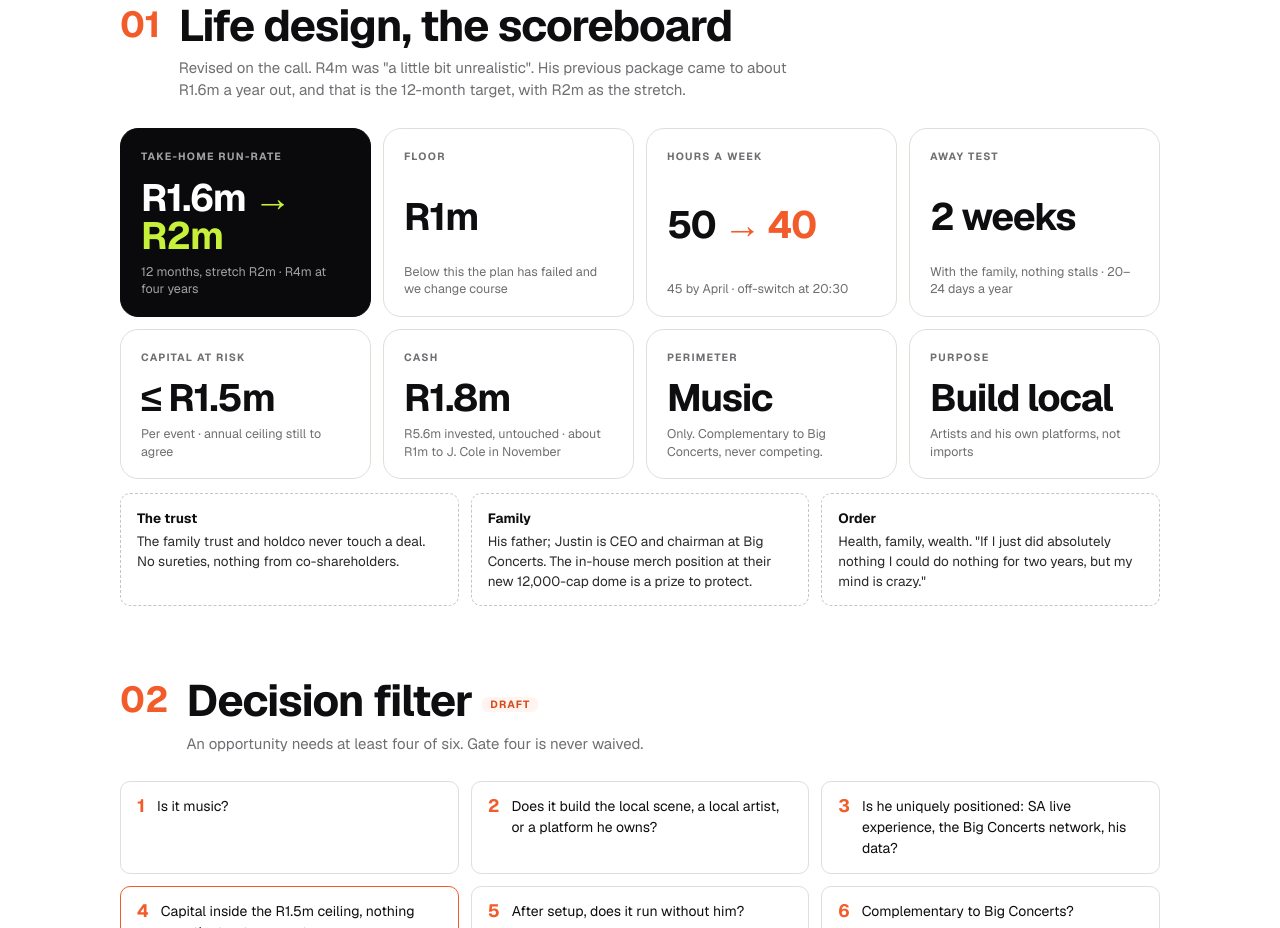
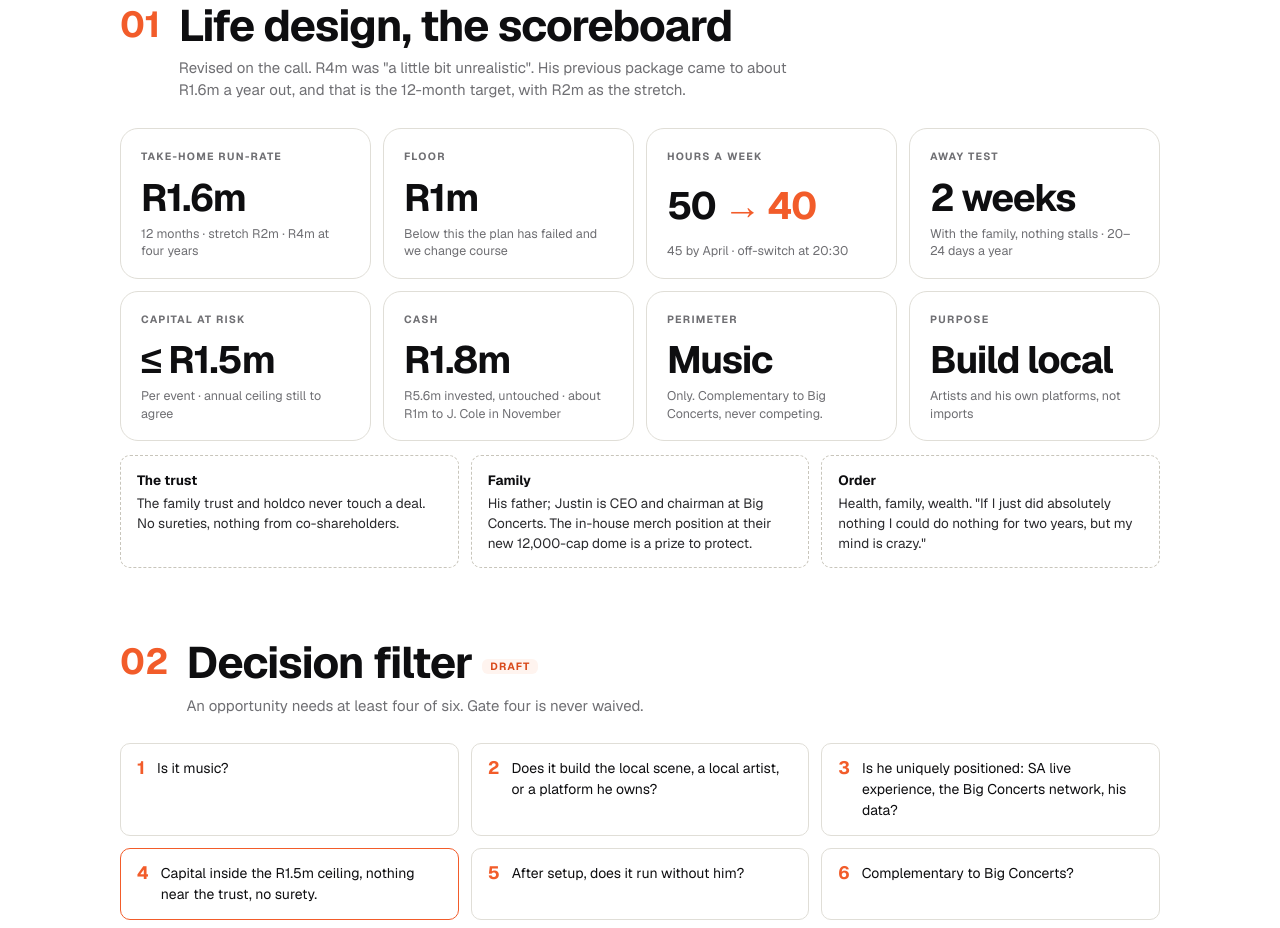
Before and after one commit to getluckyjo/musicrepublik, a plain HTML site: page site/index.html in a window 1280 px wide. Shown: the part 1317-2245 px from the top of the page. Drawn offline with nearby package versions, Linux system fonts and the light colour scheme.

Commit message:
Site: take-home tile in brand colours, R1.6m only
Co-Authored-By: Claude Fable 5.1 <noreply@anthropic.com>
Claude-Session: https://claude.ai/code/session_01TrifsUWUput6c6DLCeSLtg

```diff
--- a/site/index.html
+++ b/site/index.html
@@ -72,9 +72,6 @@ section{padding:64px 0 8px}
 .tile .v{font-size:clamp(28px,3vw,38px);font-weight:700;letter-spacing:-.03em;line-height:1;margin:14px 0 8px}
 .tile .v i{font-style:normal;color:var(--red)}
 .tile .s{font-size:12.5px;color:var(--muted);line-height:1.4}
-.tile.hi{background:var(--night);color:#fff;border-color:var(--night)}
-.tile.hi .l,.tile.hi .s{color:rgba(255,255,255,.62)}
-.tile.hi .v i{color:var(--lime)}
 .nonneg{margin-top:14px;display:grid;grid-template-columns:repeat(3,1fr);gap:12px}
 .nonneg div{font-size:13.5px;color:var(--ink-soft);padding:14px 16px;border:1px dashed var(--rule-strong);border-radius:var(--radius-sm)}
 .nonneg b{display:block;color:var(--ink);margin-bottom:2px}
@@ -219,7 +216,7 @@ footer{margin-top:72px;border-top:1px solid var(--rule);padding:22px 0 40px;font
 <section id="life"><div class="wrap">
   <div class="sh"><div class="n">01</div><div><h2>Life design, the scoreboard</h2><p>Revised on the call. R4m was "a little bit unrealistic". His previous package came to about R1.6m a year out, and that is the 12-month target, with R2m as the stretch.</p></div></div>
   <div class="tiles">
-    <div class="tile hi"><div class="l">Take-home run-rate</div><div class="v">R1.6m <i>→ R2m</i></div><div class="s">12 months, stretch R2m · R4m at four years</div></div>
+    <div class="tile"><div class="l">Take-home run-rate</div><div class="v">R1.6m</div><div class="s">12 months · stretch R2m · R4m at four years</div></div>
     <div class="tile"><div class="l">Floor</div><div class="v">R1m</div><div class="s">Below this the plan has failed and we change course</div></div>
     <div class="tile"><div class="l">Hours a week</div><div class="v">50 <i>→ 40</i></div><div class="s">45 by April · off-switch at 20:30</div></div>
     <div class="tile"><div class="l">Away test</div><div class="v">2 weeks</div><div class="s">With the family, nothing stalls · 20–24 days a year</div></div>
```
